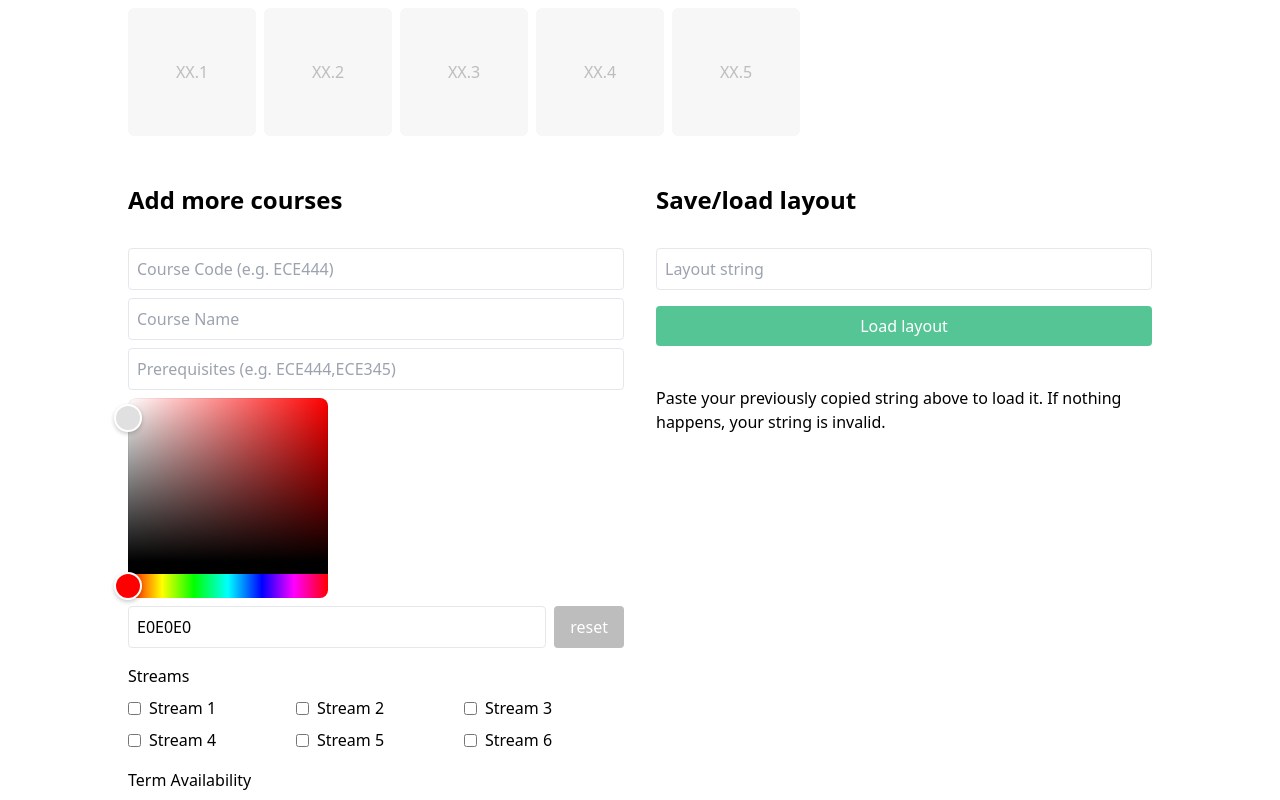
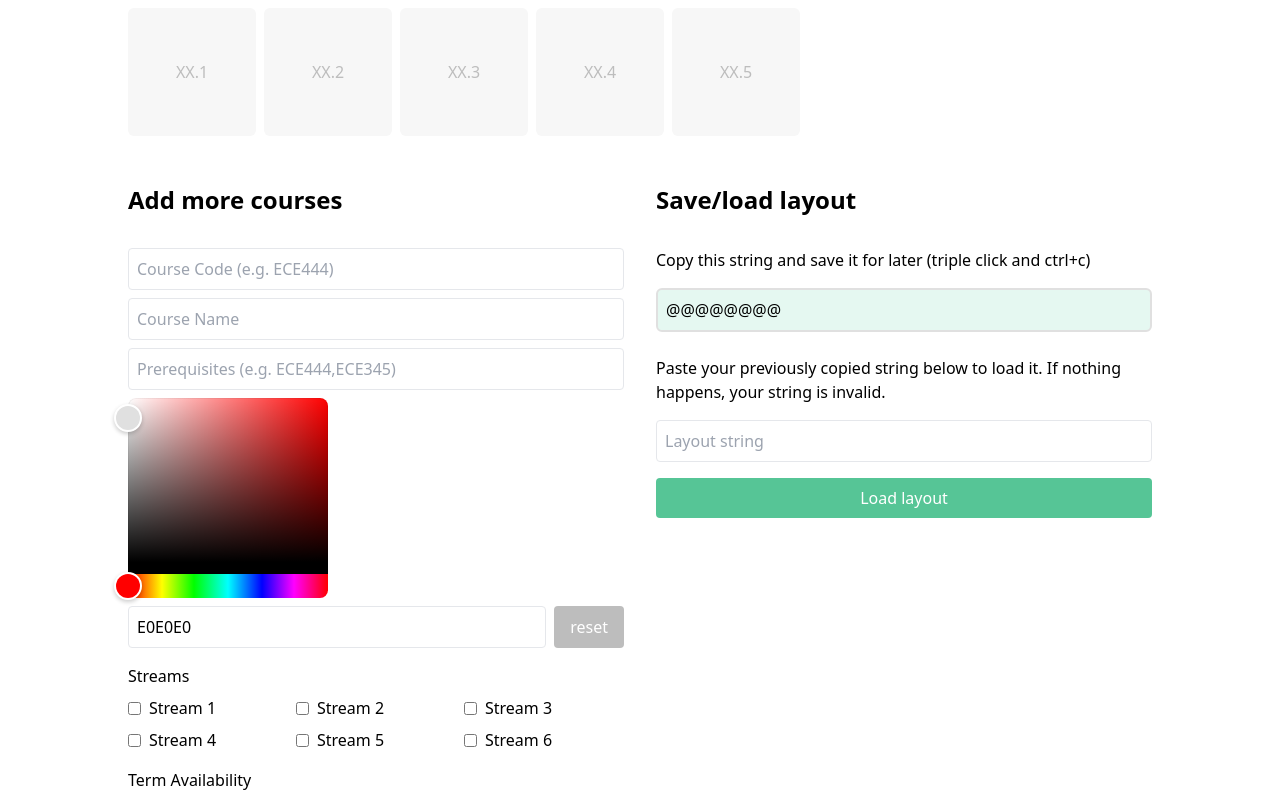
Before and after one commit to sunnwydays/ecepathmaker, a React (Vite) app: page / in a window 1280 px wide. Shown: the part 680-1480 px from the top of the page. Built offline with nearby package versions, Linux system fonts and the light colour scheme.

Commit message:
Style saving and loading string sections

```diff
--- a/src/components/CourseForm.tsx
+++ b/src/components/CourseForm.tsx
@@ -151,7 +151,12 @@ const CourseForm = () => {
 
                 <button
                     type="submit"
-                    className="bg-green2 text-white px-4 py-2 rounded hover:bg-green3 transition-all"
+                    className="
+                        bg-green2 text-white px-4 py-2 rounded
+                        hover:bg-green3 transition-all
+                        disabled:opacity-50 disabled:cursor-not-allowed disabled:hover:bg-green2
+                    "
+                    // disabled={???}
                 >
                     Add Course
                 </button>
--- a/src/components/LoadLayout.tsx
+++ b/src/components/LoadLayout.tsx
@@ -26,7 +26,6 @@ const LoadLayout:FC<LoadLayoutProps> = ({ courses, coursesUsed, setCourses, setC
 
     return (
         <section>
-            <h2 className="mt-12 mb-8 text-2xl font-semibold">Save/load layout</h2>
             <form onSubmit={handleSubmit} className="flex flex-col gap-4 max-w-xl">
                 <div className="space-y-2">
                     <input
@@ -47,7 +46,6 @@ const LoadLayout:FC<LoadLayoutProps> = ({ courses, coursesUsed, setCourses, setC
                 >
                     Load layout
                 </button>
-                <p className="mt-6 max-w-xl">Paste your previously copied string above to load it. If nothing happens, your string is invalid.</p>
             </form>
         </section>
     );
--- a/src/components/StringDisplay.tsx
+++ b/src/components/StringDisplay.tsx
@@ -36,8 +36,8 @@ const StringDisplay:FC<StringDisplayProps> = ({ courses, coursesOnGrid }) => {
     , [coursesOnGrid, courses]);
 
     return (
-        <section>
-            <p className="">{str}</p>
+        <section className="mt-4">
+            <p className="p-2 border-2 border-neutral2 rounded-md bg-green1 bg-opacity-30">{str}</p>
         </section>
     );
 };
--- a/src/pages/Maker.tsx
+++ b/src/pages/Maker.tsx
@@ -1,6 +1,7 @@
 import CourseGrid from '../components/CourseGrid';
 import CourseForm from '../components/CourseForm';
 import LoadLayout from '../components/LoadLayout';
+import StringDisplay from '../components/StringDisplay';
 
 import mockCourses from '../components/mockCourses';
 import { useMemo, useState } from 'react';
@@ -37,6 +38,14 @@ const Maker = () => {
             />
             <div className="grid md:grid-cols-2 grid-cols-1 gap-8">
                 <CourseForm />
+                <div>
+                    <h2 className="mt-12 mb-8 text-2xl font-semibold">Save/load layout</h2>
+                    <p className="max-w-xl">Copy this string and save it for later (triple click and ctrl+c)</p>
+                    <StringDisplay
+                        courses={courses}
+                        coursesOnGrid={coursesOnGrid}
+                    />
+                    <p className="mt-6 mb-4 max-w-xl">Paste your previously copied string below to load it. If nothing happens, your string is invalid.</p>
                     <LoadLayout
                         courses={courses}
                         coursesUsed={coursesUsed}
@@ -46,6 +55,7 @@ const Maker = () => {
                     />
                 </div>
             </div>
+        </div>
     )
 }
 
```
Lines whose indentation alone changed are shown as unchanged.
